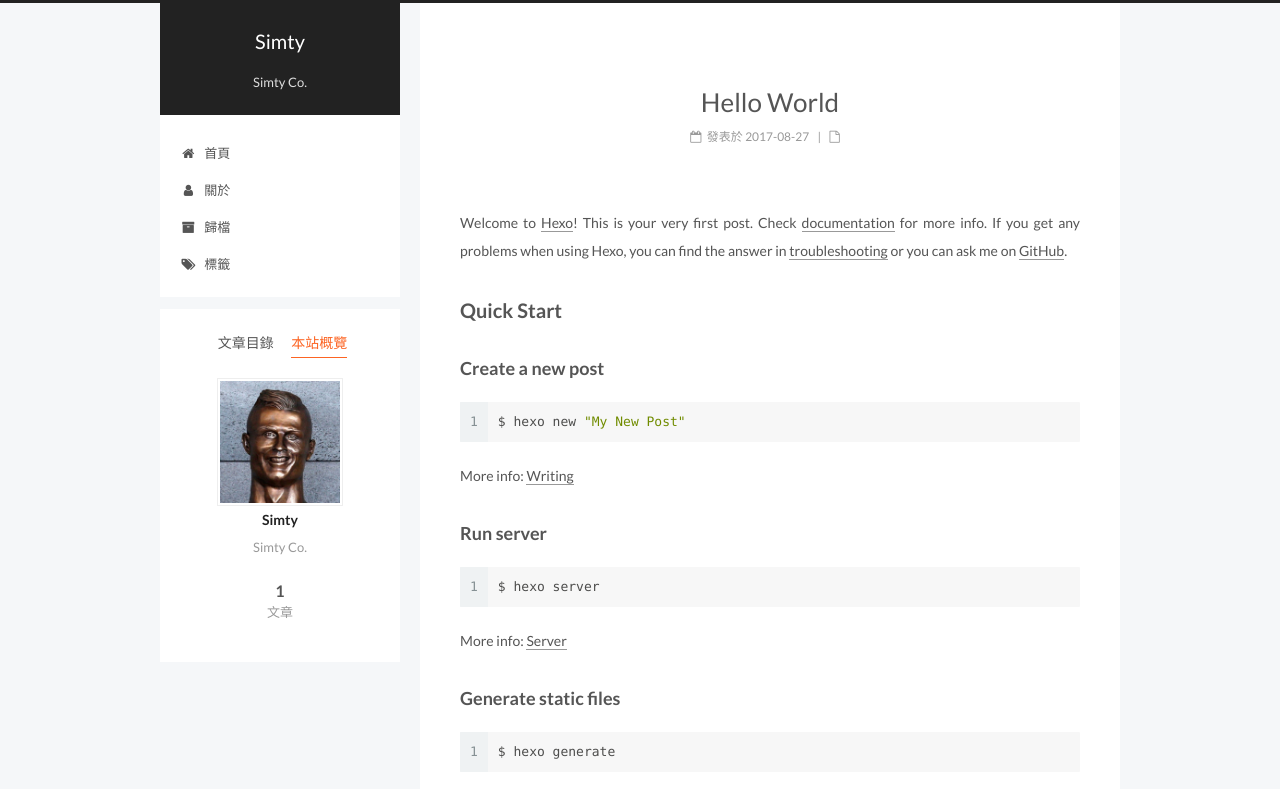
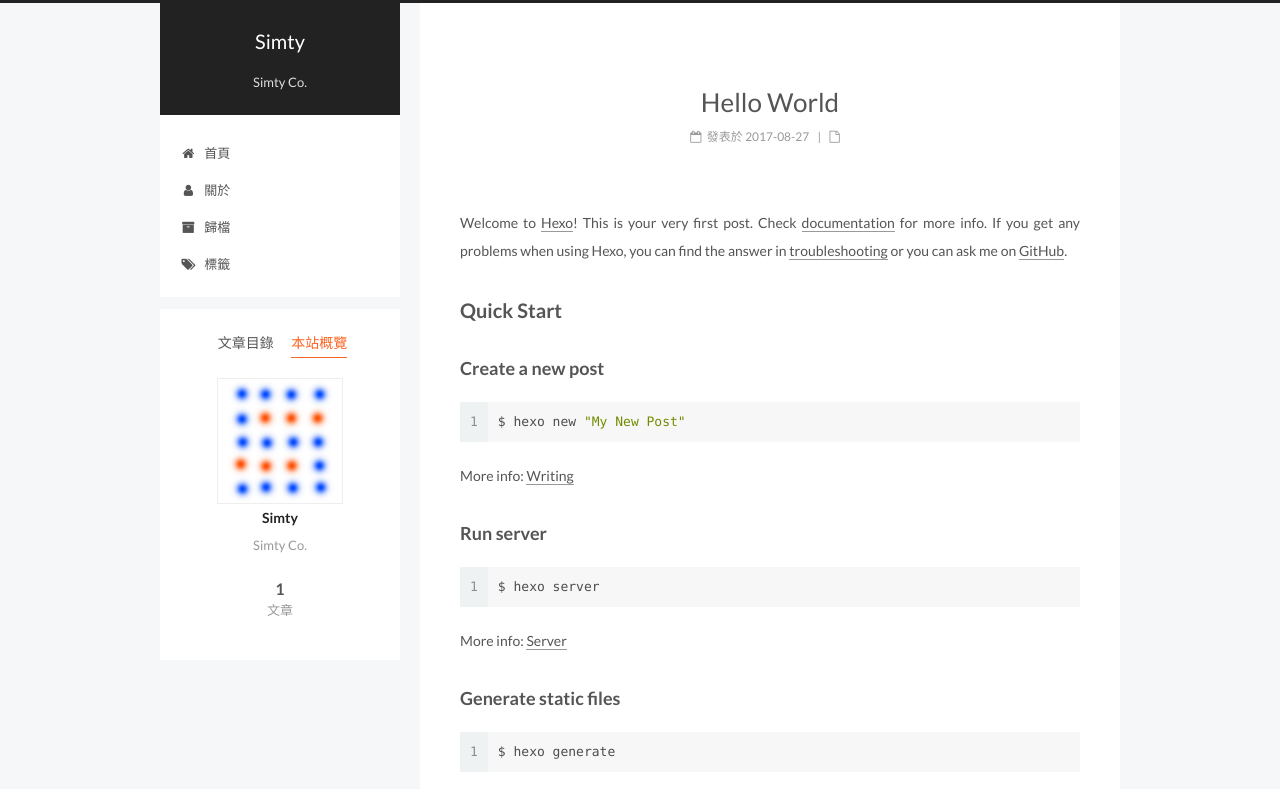
Before and after one commit to simty/simty.github.io, a plain HTML site: page 2017/08/27/hello-world/index.html in a window 1280 px wide. Both pictures are taken after a click on the item "本站概覽". Shown: the top 789 px of the page. Drawn offline with Linux system fonts and the light colour scheme; some packages are replaced by stand-ins of ours; a script that the page names is missing.

Commit message:
Site updated: 2017-08-27 00:53:55

```diff
--- a/2017/08/27/hello-world/index.html
+++ b/2017/08/27/hello-world/index.html
@@ -280,7 +280,7 @@
     <span hidden itemprop="author" itemscope itemtype="http://schema.org/Person">
       <meta itemprop="name" content="Simty">
       <meta itemprop="description" content="">
-      <meta itemprop="image" content="/images/cr.jpg">
+      <meta itemprop="image" content="/images/simtylogo.jpg">
     </span>
 
     <span hidden itemprop="publisher" itemscope itemtype="http://schema.org/Organization">
@@ -447,7 +447,7 @@
       <section class="site-overview sidebar-panel">
         <div class="site-author motion-element" itemprop="author" itemscope itemtype="http://schema.org/Person">
           <img class="site-author-image" itemprop="image"
-               src="/images/cr.jpg"
+               src="/images/simtylogo.jpg"
                alt="Simty" />
           <p class="site-author-name" itemprop="name">Simty</p>
 
```
Also changed, not shown: about/index.html (+1 -1 lines), archives/2017/08/index.html (+1 -1 lines), archives/2017/index.html (+1 -1 lines), archives/index.html (+1 -1 lines), index.html (+2 -2 lines), tags/index.html (+1 -1 lines), images/19554036_359783374440032_5348406431599454107_n.png (added), images/simtylogo.jpg (added).
